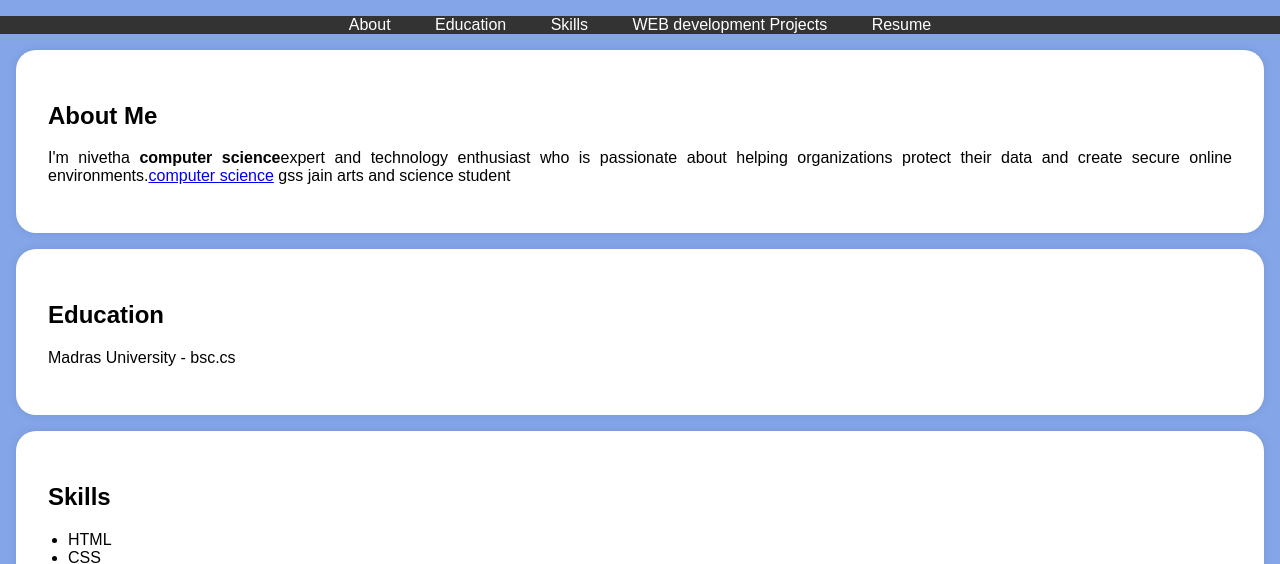
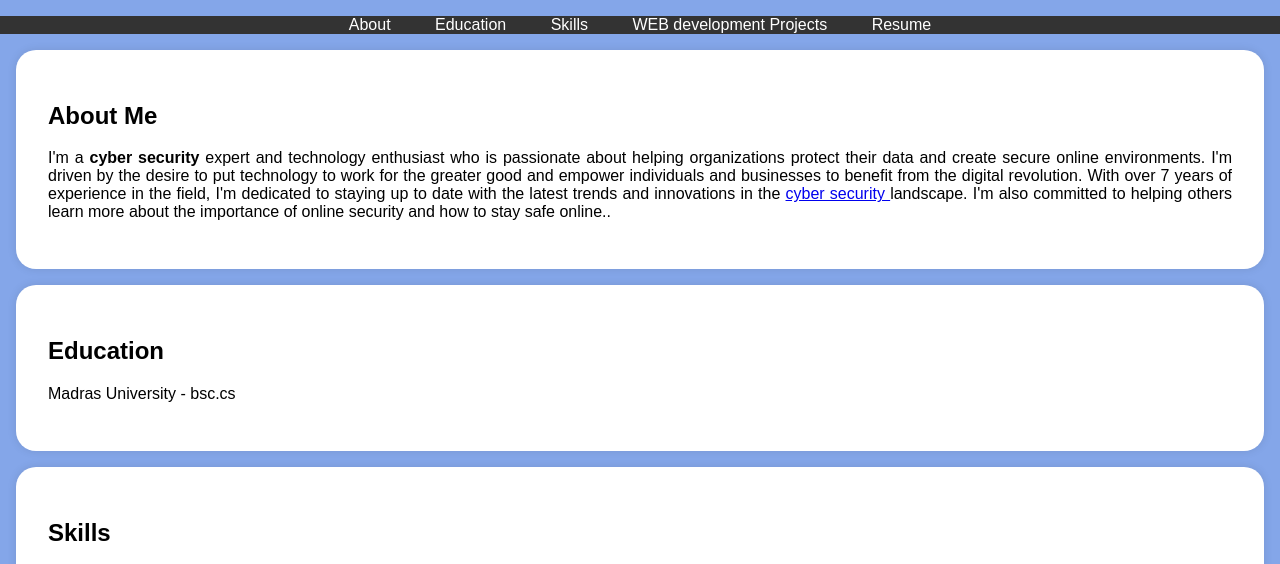
Before and after one commit to Nivetha975970/Nivi, a plain HTML site: page index (3).html in a window 1280 px wide. Shown: the part 197-761 px from the top of the page. Drawn offline with Linux system fonts and the light colour scheme.

Commit message:
Add files via upload

```diff
--- a/index (3).html
+++ b/index (3).html
@@ -115,7 +115,7 @@
     <section id="about">
         <div class="section-content">
             <h2>About Me</h2>
-            <p>I'm nivetha <b>computer science</b>expert and technology enthusiast who is passionate about helping organizations protect their data and create secure online environments.<a href="https://techtrainer20.github.io/git_con2/" traget="_target">computer science</a> gss jain arts and science student</p>
+            <p>I'm a <b>cyber security </b>expert and technology enthusiast who is passionate about helping organizations protect their data and create secure online environments. I'm driven by the desire to put technology to work for the greater good and empower individuals and businesses to benefit from the digital revolution. With over 7 years of experience in the field, I'm dedicated to staying up to date with the latest trends and innovations in the <a href="https://techtrainer20.github.io/git_con2/" traget="_target">cyber security </a> landscape. I'm also committed to helping others learn more about the importance of online security and how to stay safe online..</p>
         </div>
     </section>
 
```
